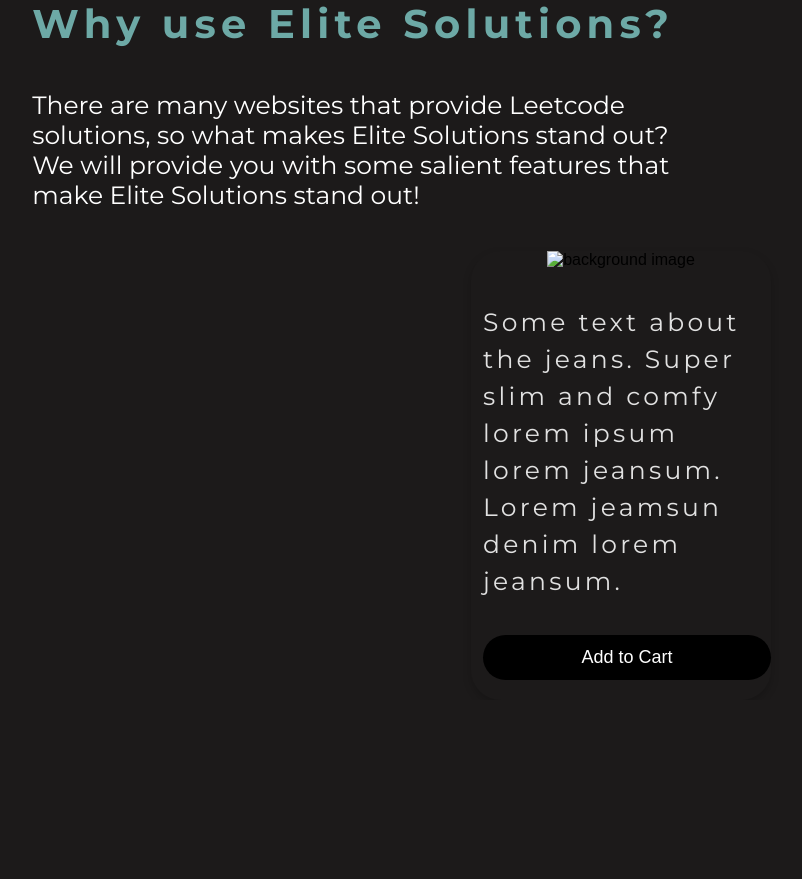
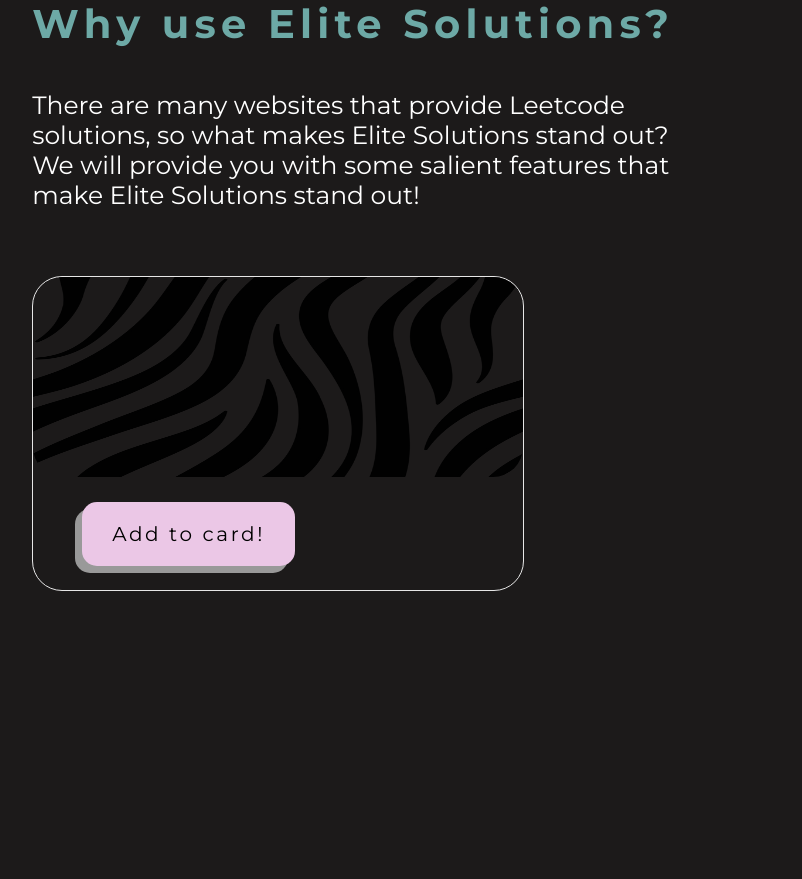
Before and after one commit to Kedar59/es_php_version, a PHP site: page / in a window 1280 px wide. Shown: the part 668-1547 px from the top of the page, without its empty margins (19-821 px from the left). Before the commit the page ends 1348 px from the top, so only its background shows below. Run offline with PHP 8.4, Linux system fonts and the light colour scheme.

Commit message:
card pure css
Added standered html and css code to make a card and overlay image

```diff
--- a/index.php
+++ b/index.php
@@ -1,5 +1,4 @@
 <?php
-
 ?>
 <html lang="en">
 <head>
@@ -10,11 +9,12 @@
 
 </head>
 <body>
+    <!-- --------------------Navbar------------------ -->
     <div class="nav">
         <input type="checkbox" id="nav-check">
         <div class="nav-header">
             <div class="nav-title">
-        <!-- <img src="images/logo_blend.jpg" alt="logo"> -->
+                <!-- <img src="images/logo_blend.jpg" alt="logo">  -->
                 <a href="index.php" >Elite Solutions</a>
             </div>
         </div>
@@ -32,26 +32,32 @@
             <a href="https://codepen.io/jo_Geek/" target="_blank">Login</a>
             <a href="https://jsfiddle.net/user/jo_Geek/" target="_blank">Register</a>
         </div>
+    </div>
     <section id="title">
-        <h1 class"title-text">Your one stop solution <br>
+        <h1 class="title-text">Your one stop solution <br>
             to <span id="colored">Leetcode problems.</span></h1>
 
-        <p class"title-text">A dedicated platform for getting the most optimized and <br>handpicked solutions for Leetcode problems.</p>
+        <p class="title-text">A dedicated platform for getting the most optimized and <br>handpicked solutions for Leetcode problems.</p>
+        <!--------------------- Button----------------- -->
         <div class="pos-button">
         <button class="btn" >Create account</button>
         </div>
+
+        <!---------------- Info text--------------------- -->
         <h3 class="title-text">Why use Elite Solutions?</h3>
         <h5 class="title-text">There are many websites that provide Leetcode <br>solutions, so what makes Elite Solutions stand out? <br>We will provide you with some salient features that <br>make Elite Solutions stand out!</h5>
+
+        <!------------- Cardes section --------------------->
+
+            <div class="aspect-ratio-container">
+                <div class="aspect-ratio-item">
                     <div class="card">
-            <div class="card-header">
-                <img src="" alt="background image">
+                        <img class="card-image" src="images/bgc2.png" />
+                        <button class="btn">Add to card!</button>
                     </div>
-
-            <p>Some text about the jeans. Super slim and comfy lorem ipsum lorem jeansum. Lorem jeamsun denim lorem jeansum.</p>
-            <p><button>Add to Cart</button></p>
+                </div>
             </div>
 
     </section>
-</div>
 </body>
 </html>
--- a/styles/home.css
+++ b/styles/home.css
@@ -8,10 +8,10 @@
     *{
         box-sizing: border-box;
     }
-    /* .nav-title img{
+    .nav-title img{
         max-width:10%;
         max-height:25px;
-    } */
+    }
 
     a{
         text-decoration: none;
@@ -193,37 +193,46 @@
     transform: translateY(4px);
     transform: translateX(-3px);
 }
-.card-header{
-    border-radius: 50px;
+
+/* ******************Card css***************** */
+@import url("https://fonts.googleapis.com/css2?family=Roboto:ital,wght@0,100;0,300;0,400;1,100;1,300;1,400&display=swap");
+
+.card {
+  display: block;
+
+  max-width: 40%;
+  height: auto;
+  border: 1px solid #e6e6e6;
+  border-radius: 30px;
+
 }
-.card {
-    box-shadow: 0 4px 8px 0 rgba(0, 0, 0, 0.2);
-    max-width: 300px;
-    margin: auto;
-    text-align: center;
-    font-family: arial;
-    border-radius: 30px;
+.card .btn{
+    margin:5% 0 5% 10%;
 }
 
-.price {
-    color: grey;
-    font-size: 22px;
+.card-image {
+  position: relative;
+  display: block;
+  margin-left: auto;
+  margin-right: auto;
+  width: 100%;
+  height:200px;
+  border-radius: 30px;
+  mix-blend-mode: multiply;
 }
 
-.card button {
-    border: none;
-    outline: 0;
-    padding: 12px;
-    color: white;
-    background-color: #000;
-    text-align: center;
-    cursor: pointer;
-    width: 100%;
-    font-size: 18px;
-    margin:0 auto 20px auto;
-    border-radius: 25px;
+.aspect-ratio-container {
+  position: relative;
+  height: 0;
+  padding-top: calc(3 / 4 * 100%);
 }
 
-.card button:hover {
-opacity: 0.7;
+.aspect-ratio-item {
+  position: absolute;
+  left: 0;
+  top: 0;
+  width: 100% !important;
+  height: 100% !important;
+  text-align: left;
+  padding:25px 0 0 4%;
 }
```
Also changed, not shown: images/bgc2.png (added). Lines whose indentation alone changed are shown as unchanged.
